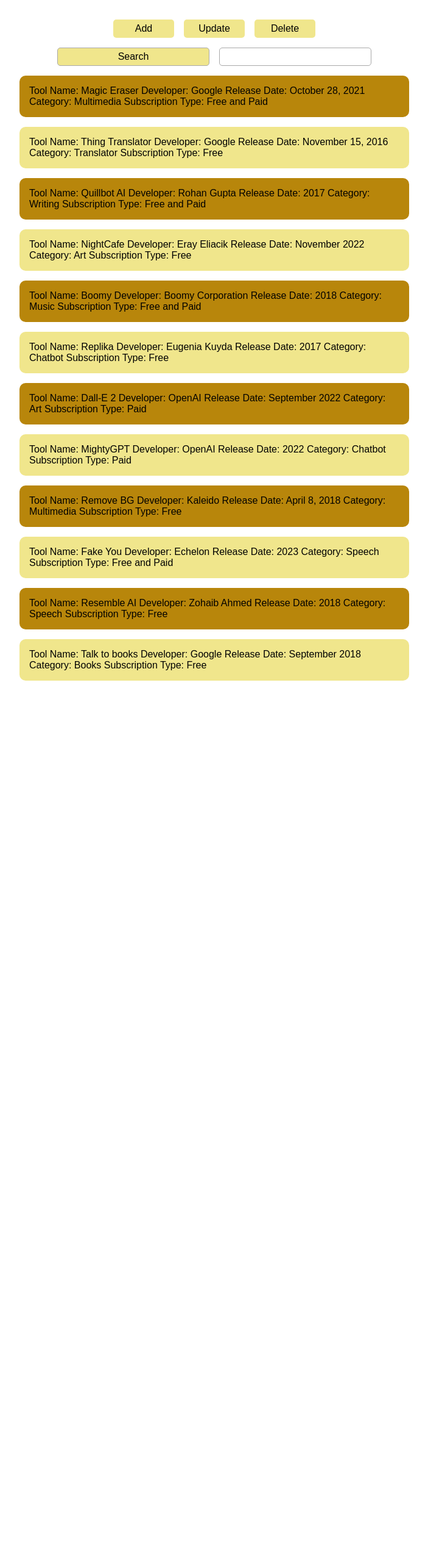
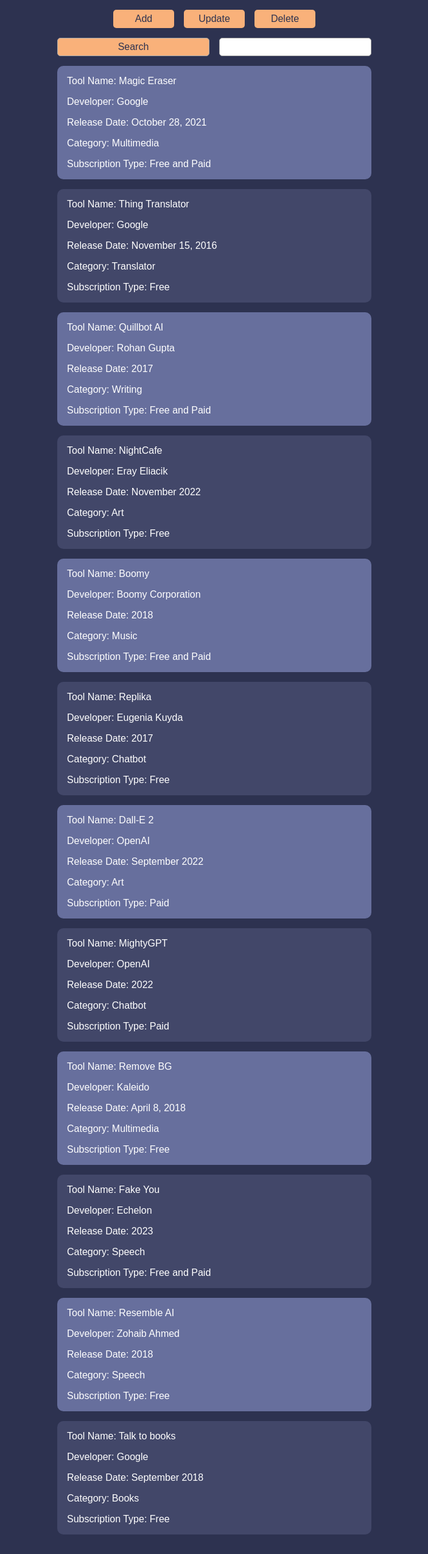
Before and after one commit to alverarevalo/Activities, a PHP site: page / in a window 1280 px wide. Shown: the whole page at 61% size, without its empty margins (288-991 px from the left). Before the commit the page ends 1116 px from the top, so only its background shows below. Run offline with PHP 8.4, Linux system fonts and the light colour scheme.

Commit message:
Activity4_update4

```diff
--- a/BSIT3FG2G4_Activity4/index.php
+++ b/BSIT3FG2G4_Activity4/index.php
@@ -8,10 +8,6 @@
         <title>IT 310 ACTIVITY 3 XML WITH CRUD USING DOM PHP</title>
     </head>
     <body>
-
-        <div>
-
-        </div>
 
         <div class="container">
 
@@ -45,11 +41,11 @@
 
             echo '
                 <div class="row">
-                    Tool Name: ' . $toolName . '
-                    Developer: ' . $developer . '
-                    Release Date: ' . $releaseDate . '
-                    Category: ' . $category . '
-                    Subscription Type: ' . $subscriptionType . '
+                    <div>Tool Name: ' . $toolName . '</div>
+                    <div>Developer: ' . $developer . ' </div>
+                    <div>Release Date: ' . $releaseDate . '</div>
+                    <div>Category: ' . $category . '</div>
+                    <div>Subscription Type: ' . $subscriptionType . '</div>
                 </div>
             ';
             }
--- a/BSIT3FG2G4_Activity4/style.css
+++ b/BSIT3FG2G4_Activity4/style.css
@@ -2,6 +2,7 @@
     font-family:Arial, Helvetica, sans-serif;
     box-sizing: border-box;
     font-size: 12pt;
+    color: #ffffff;
 }
 
 body {
@@ -12,6 +13,7 @@ body {
     gap: 1rem;
     width: 50%;
     margin: 1em auto;
+    background: #2d3250;
 }
 
 .create, .delete {
@@ -31,15 +33,16 @@ body {
 
 .row {
     display: flex;
-    flex-direction: row;
+    flex-direction: column;
+    gap: 1em;
     padding: 1rem;
     border-radius: 10px;
-    background-color: khaki;
+    background-color: #424769;
     margin-bottom: 1em;
 }
 
 .row:nth-of-type(even) {
-    background-color: darkgoldenrod;
+    background-color: #676f9d;
 }
 
 .buttons {
@@ -51,7 +54,8 @@ body {
 }
 
 button {
-    background: khaki;
+    background: #f9b17a;
+    color: #2d3250;
     border: none;
     height: 30px;
     width: 100px;
@@ -64,17 +68,18 @@ button {
     height: 30px;
     border-radius: 5px;
     border: solid 1px darkgrey;
+    color: #2d3250;
 }
 
 a {
     display: flex;
-    background: khaki;
+    background: #f9b17a;
+    color: #2d3250;
     border: none;
     height: 30px;
     width: 100px;
     border-radius: 5px;
     text-decoration: none;
-    color: black;
     align-items: center;
     justify-content: center;
 }
```
